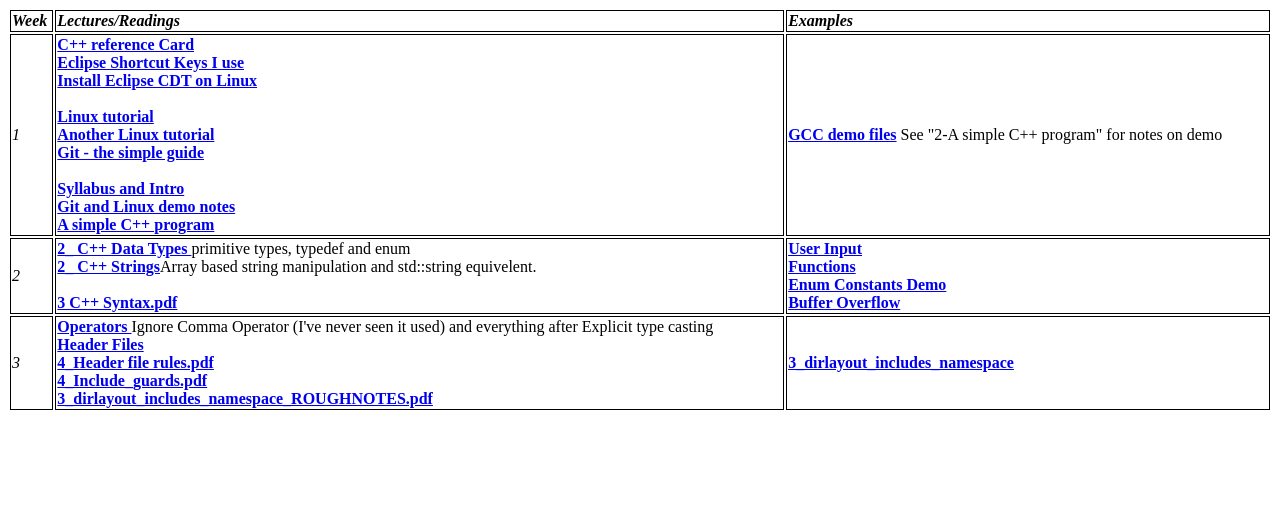
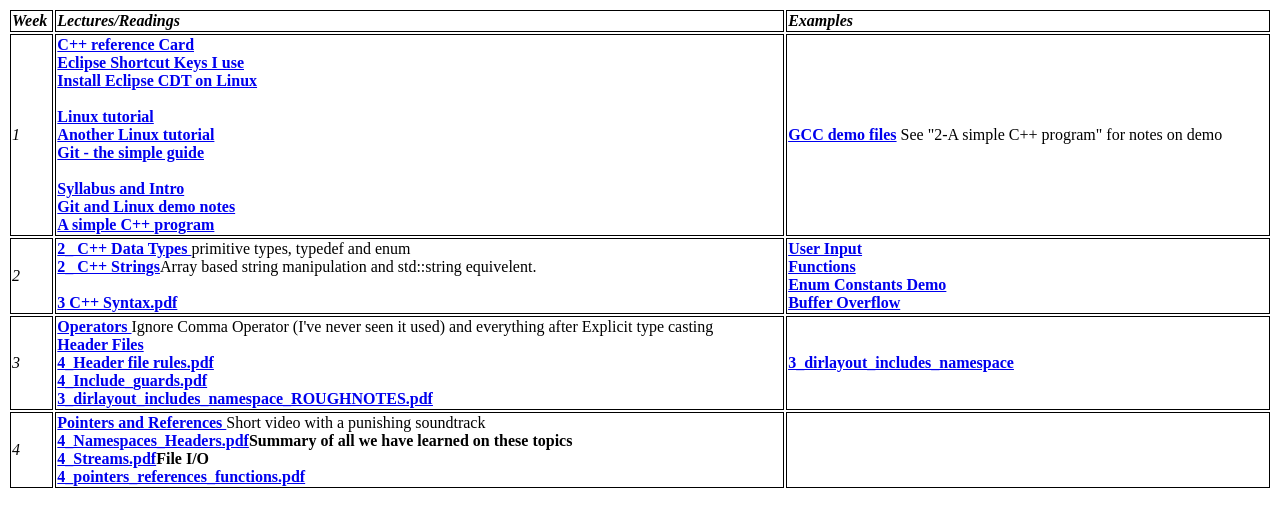
Before and after one commit to CNUClasses/CPSC327, a Jekyll site: the page navbar/Lectures.html, which Jekyll copies as it is, in a window 1280 px wide. Shown: the top 527 px of the page. Built offline with Jekyll 4.4.1, drawn with Linux system fonts in a browser that asks for light colours.

Commit message:
lectures for the week

```diff
--- a/navbar/Lectures.html
+++ b/navbar/Lectures.html
@@ -66,6 +66,21 @@
 			</td>
 		</tr>
 
+		<tr>
+			<td class="style_white "><em>4</em></td>
+			<td class="style_white ">
+				<strong><a href="https://www.youtube.com/watch?v=LwAPKuJpvmA"> Pointers and References </a></strong>Short video with a punishing soundtrack<br>
+                <strong><a href="https://github.com/CNUClasses/CPSC327/blob/master/content/Lectures/4_Namespaces_Headers.pdf"> 4_Namespaces_Headers.pdf</a>Summary of all we have learned on these topics</strong><br>
+				<strong><a href="https://github.com/CNUClasses/CPSC327/blob/master/content/Lectures/4_Streams.pdf"> 4_Streams.pdf</a>File I/O</strong><br>
+                <strong><a href="https://github.com/CNUClasses/CPSC327/blob/master/content/Lectures/4_pointers_references_functions.pdf"> 4_pointers_references_functions.pdf</a></strong><br>
+
+            </td>
+			<td class="style_white ">
+
+			</td>
+		</tr>
+
+
 
 	    </table>
         <p></p>
```
Also changed, not shown: 4 other files.
